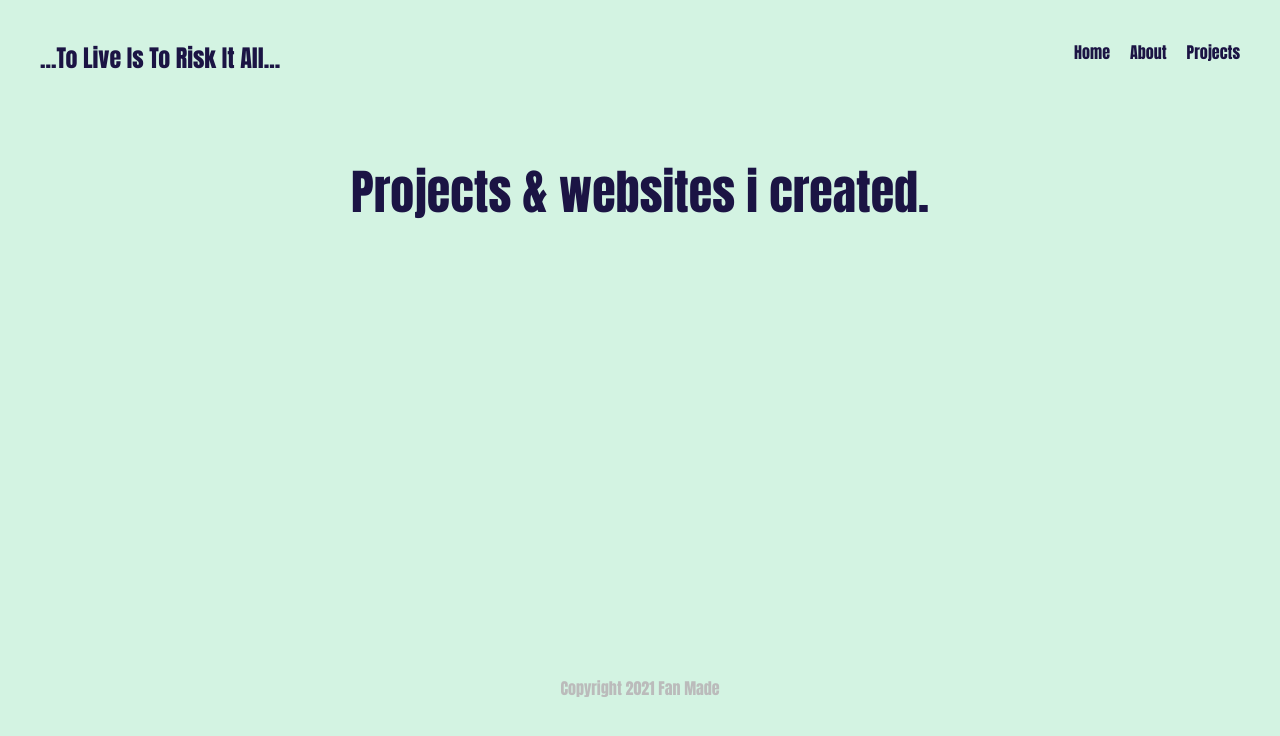
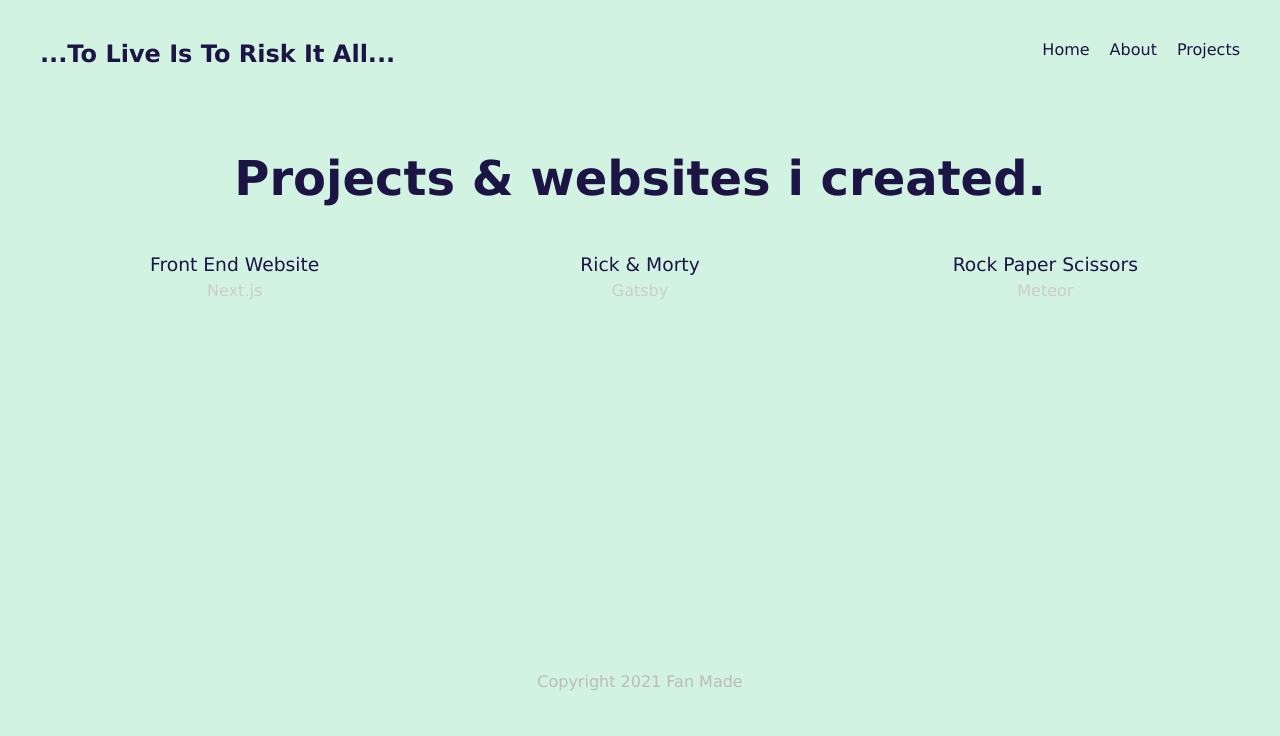
Before and after one commit to lipskij/gatsby-project, a Gatsby site: page /projects in a window 1280 px wide. Built offline with nearby package versions, Linux system fonts and the light colour scheme; Gatsby itself is replaced by a stand-in of ours.

Commit message:
Add query to prjects page
* Query md files, slug, stack,title

* Use query to map and display information  nedded

```diff
--- a/src/pages/projects/index.js
+++ b/src/pages/projects/index.js
@@ -1,14 +1,41 @@
+import { graphql, Link } from "gatsby"
 import React from "react"
 import Layout from "../../components/Layout"
-import {portfolio} from '../../styles/portfolio.module.css'
+import { portfolio, project } from "../../styles/portfolio.module.css"
 
-export default function Projects() {
+export default function Projects({ data }) {
+  const projects = data.allMarkdownRemark.nodes
+
   return (
     <Layout>
       <div className={portfolio}>
         <h2>Projects & websites i created.</h2>
-
+        <div className={project}>
+          {projects.map(project => (
+            <Link to={"/projects/" + project.frontmatter.slug} key={project.id}>
+              <div>
+                <h3>{project.frontmatter.title}</h3>
+                <p>{project.frontmatter.stack}</p>
+              </div>
+            </Link>
+          ))}
+        </div>
       </div>
     </Layout>
   )
 }
+
+export const query = graphql`
+  query ProjectsPage {
+    allMarkdownRemark {
+      nodes {
+        frontmatter {
+          slug
+          stack
+          title
+        }
+        id
+      }
+    }
+  }
+`
--- /dev/null
+++ b/src/projects/front-end-portfolio.md
@@ -0,0 +1,11 @@
+---
+title: Front End Website
+stack: Next.js
+slug: front-end-project
+---
+
+**Simple text**, This is a website for displaying React front-end project.
+
+### Simple text two
+
+For this website I used React, CSS, HTML, Framer motion.
--- a/src/projects/info.md
+++ b/src/projects/info.md
@@ -1,6 +1,6 @@
 ---
 title: Rick & Morty
-stack: HTML, CSS & JS
+stack: Gatsby
 slug: learning gatsby-js
 ---
 
--- /dev/null
+++ b/src/projects/rock-paper-scissors.md
@@ -0,0 +1,11 @@
+---
+title: Rock Paper Scissors
+stack: Meteor
+slug: rock-paper-scissors
+---
+
+**Simple text**, This is a website to play rock paper scissors online with friends.
+
+### Simple text two
+
+For this website I used Meteor, React, JS, CSS, HTML, Framer motion.
--- a/src/styles/global.css
+++ b/src/styles/global.css
@@ -2,7 +2,7 @@
   margin: 0;
   padding: 0;
   text-decoration: none;
-  font-family: Impact, Haettenschweiler, "Arial Narrow Bold", sans-serif;
+  font-family:Verdana, Geneva, Tahoma, sans-serif;
   color: rgb(27, 20, 68);
 }
 html,
--- a/src/styles/portfolio.module.css
+++ b/src/styles/portfolio.module.css
@@ -10,3 +10,20 @@
   font-size: 2em;
   font-weight: 200;
 }
+
+.project {
+  display: grid;
+  grid-template-columns: repeat(3, 1fr);
+  gap: 1rem;
+}
+
+.project h3 {
+  text-align: center;
+  font-weight: 500;
+  padding-top: 3rem;
+}
+
+.project p {
+  color: #ccc;
+  margin-top: 4px;
+}
```
Lines whose indentation alone changed are shown as unchanged.
